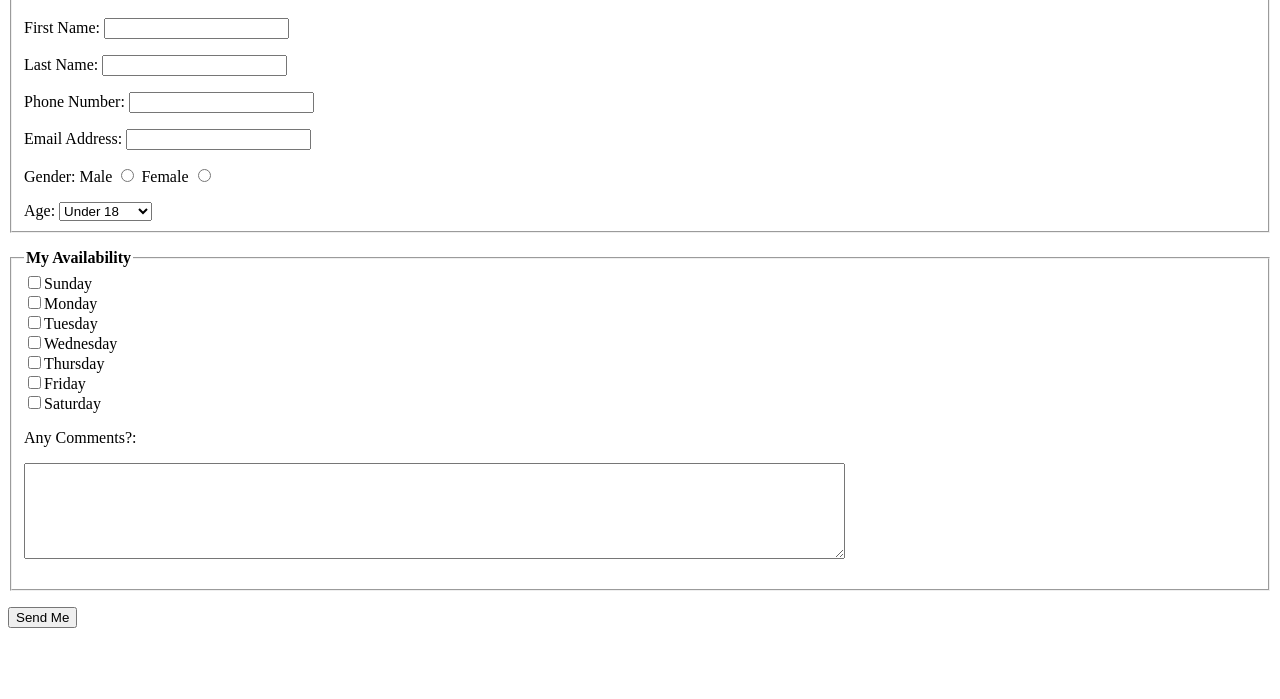
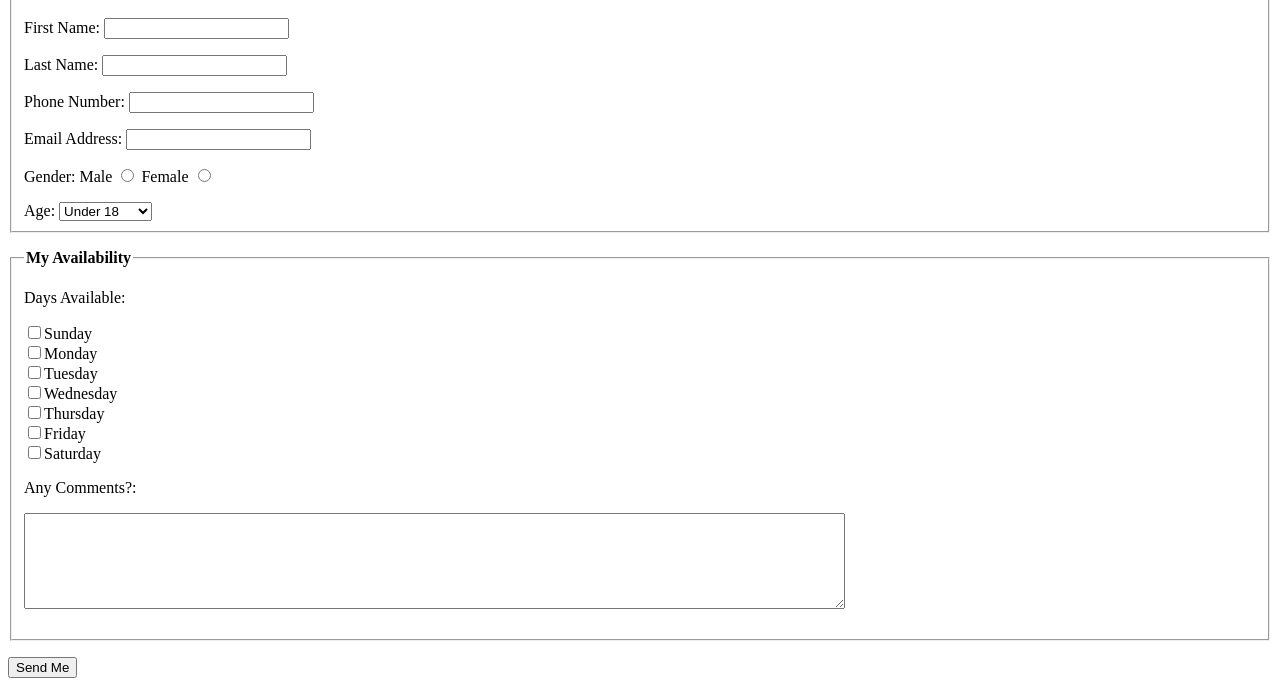
Before and after one commit to jcgmjjz/Lab3, a plain HTML site: page index.html in a window 1280 px wide. Shown: the part 101-800 px from the top of the page. Drawn offline with Linux system fonts and the light colour scheme.

Commit message:
Added Label Days Available: to the My Availability field set

```diff
--- a/index.html
+++ b/index.html
@@ -39,6 +39,9 @@
       <p></p>
       <fieldset>
         <legend><strong>My Availability</strong></legend>
+        <p>
+          <label>Days Available:</label>
+        </p>
         <label><input type="checkbox" name="available_field[]" value="Sunday">Sunday</label><br/>
         <label><input type="checkbox" name="available_field[]" value="Monday">Monday</label><br/>
         <label><input type="checkbox" name="available_field[]" value="Tuesday">Tuesday</label><br>
```
